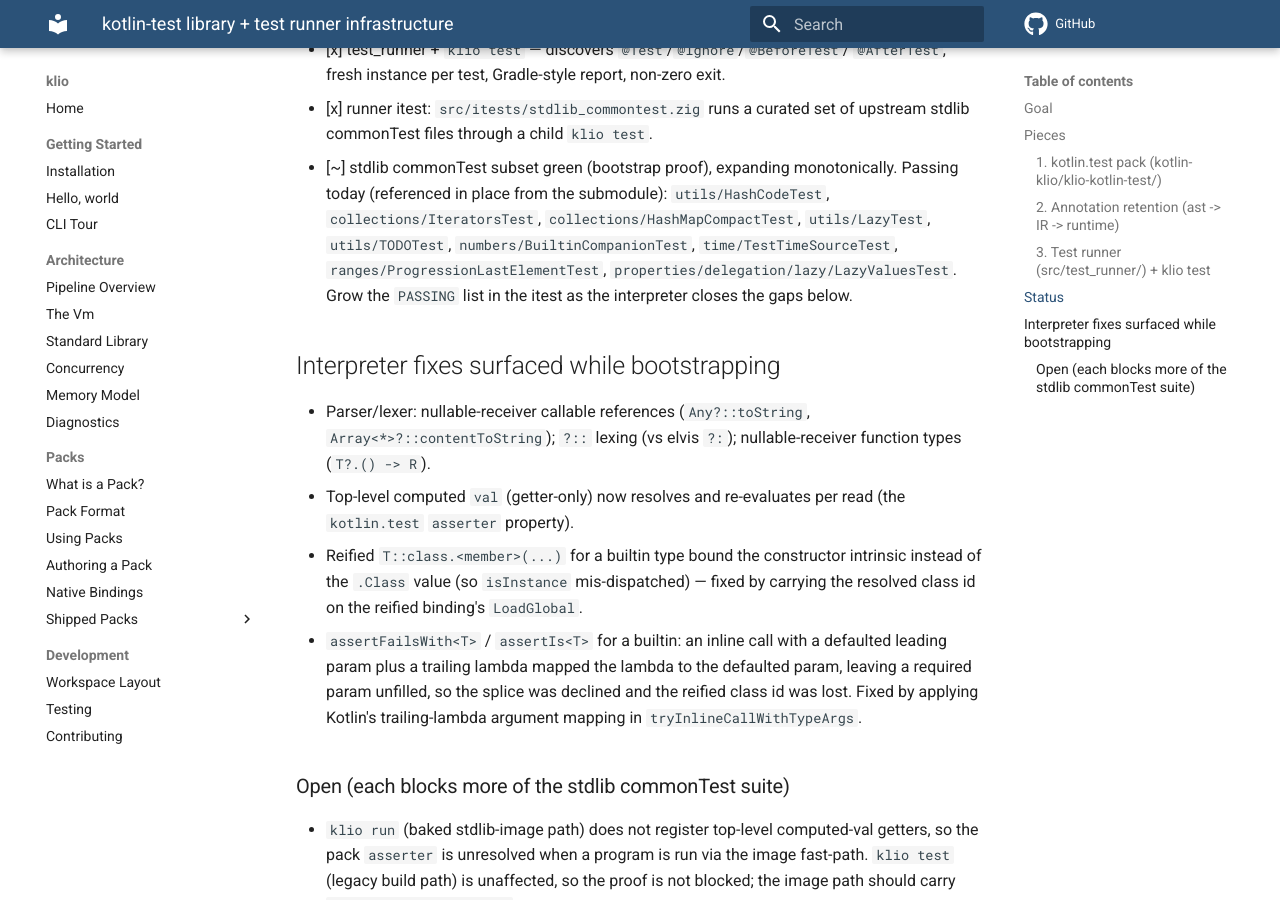
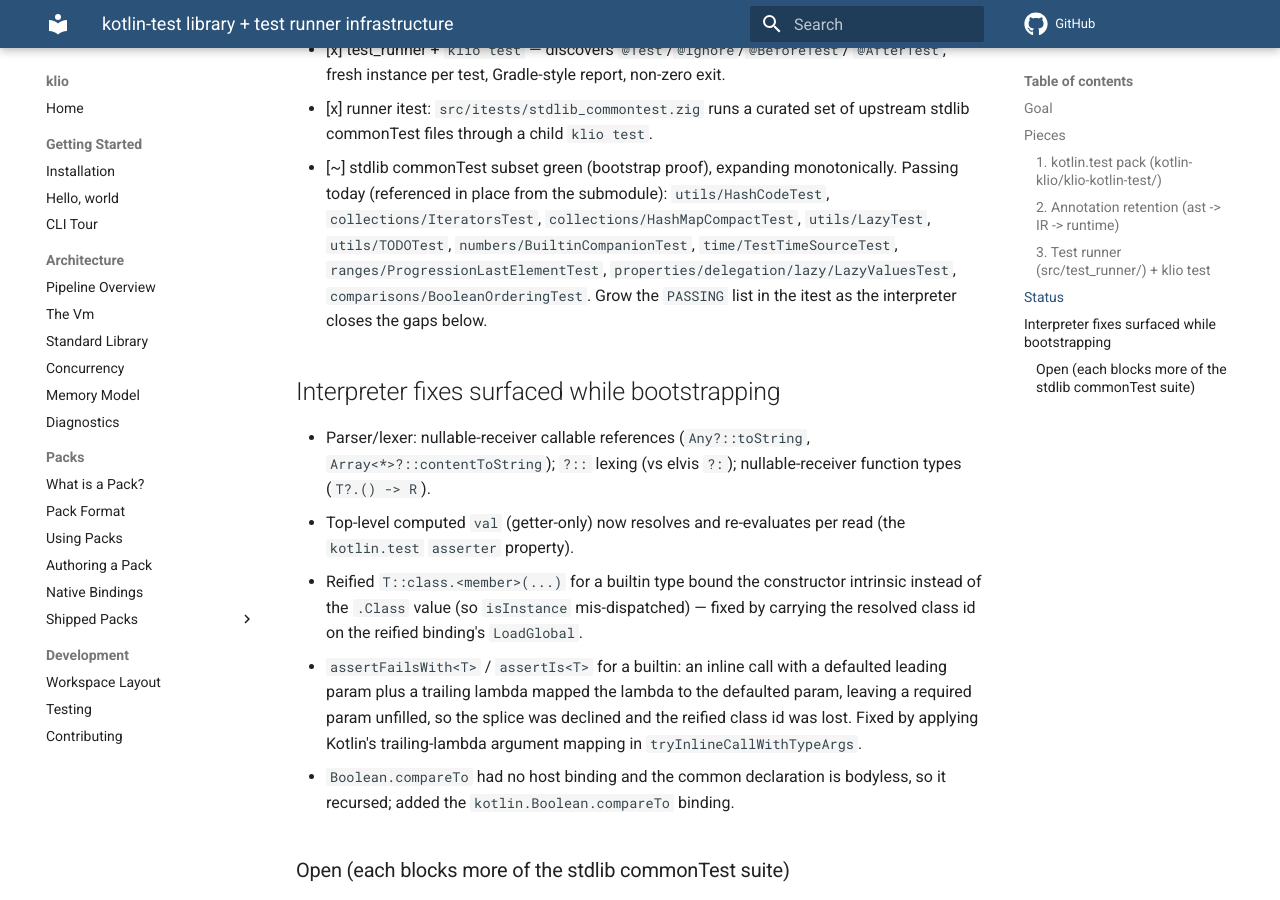
Before and after one commit to DrewCarlson/klio, an MkDocs documentation site: the page built from docs/plans/kotlin-test-and-runner.md, in a window 1280 px wide and 900 px high, scrolled down 1877 px. Built offline with MkDocs 1.6.1 and Material for MkDocs 9.7.7, drawn with Linux system fonts in a browser that asks for light colours; comment, search, counter and statistics services are not loaded.

Commit message:
fix: add kotlin.Boolean.compareTo host binding
Boolean.compareTo had no host binding and the common declaration is bodyless,
so calls recursed into a stack overflow. Bind it (false sorts before true).
Adds comparisons/BooleanOrderingTest to the stdlib commonTest proof set.

```diff
--- a/docs/plans/kotlin-test-and-runner.md
+++ b/docs/plans/kotlin-test-and-runner.md
@@ -77,7 +77,8 @@ A subsystem module outside the core pipeline. Given test sources, it:
       Passing today (referenced in place from the submodule): `utils/HashCodeTest`,
       `collections/IteratorsTest`, `collections/HashMapCompactTest`, `utils/LazyTest`,
       `utils/TODOTest`, `numbers/BuiltinCompanionTest`, `time/TestTimeSourceTest`,
-      `ranges/ProgressionLastElementTest`, `properties/delegation/lazy/LazyValuesTest`.
+      `ranges/ProgressionLastElementTest`, `properties/delegation/lazy/LazyValuesTest`,
+      `comparisons/BooleanOrderingTest`.
       Grow the `PASSING` list in the itest as the interpreter closes the gaps below.
 
 ## Interpreter fixes surfaced while bootstrapping
@@ -98,6 +99,9 @@ A subsystem module outside the core pipeline. Given test sources, it:
   and the reified class id was lost. Fixed by applying Kotlin's trailing-lambda
   argument mapping in `tryInlineCallWithTypeArgs`.
 
+- `Boolean.compareTo` had no host binding and the common declaration is bodyless,
+  so it recursed; added the `kotlin.Boolean.compareTo` binding.
+
 ### Open (each blocks more of the stdlib commonTest suite)
 
 - `klio run` (baked stdlib-image path) does not register top-level computed-val
```
Also changed, not shown: 3 other files.
